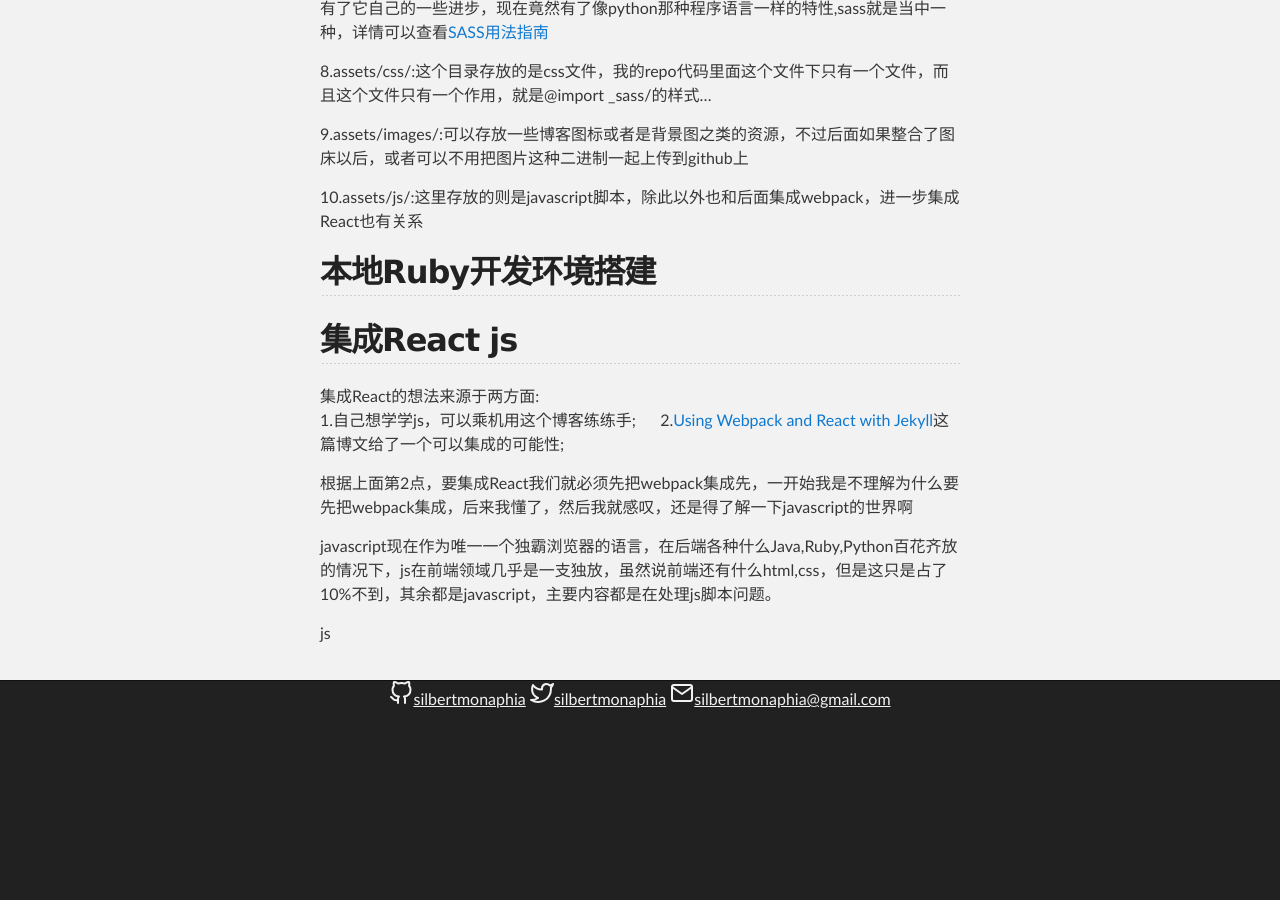
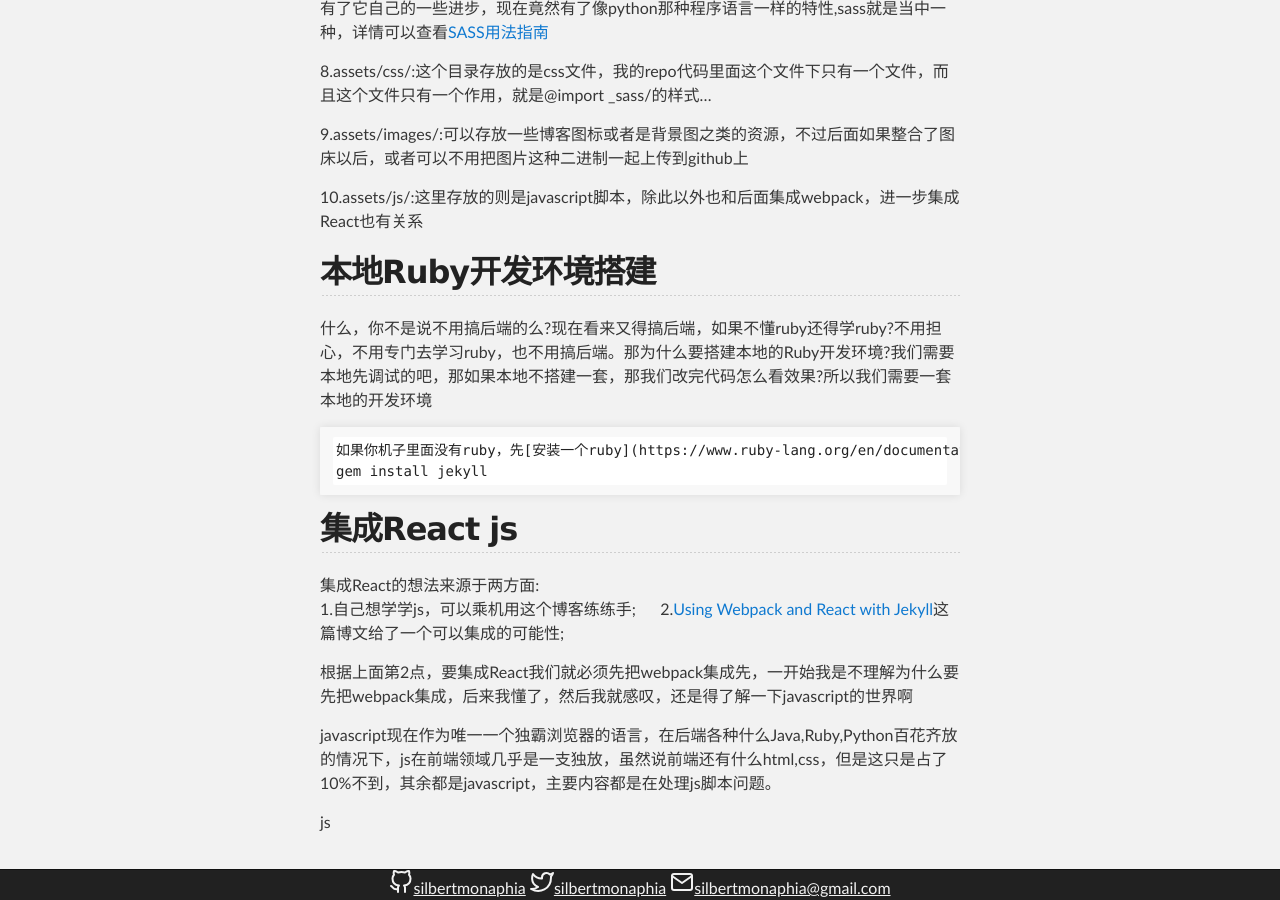
Before and after one commit to silbertmonaphia/silbertmonaphia.github.io, a Jekyll site: the page built from _posts/2018-01-02-关于这个博客.md, in a window 1280 px wide and 900 px high, scrolled down 2720 px. Built offline with Jekyll 4.4.1, drawn with Linux system fonts in a browser that asks for light colours; our own code applies the rules of GitHub Pages for plain Markdown files; the repository's description, which GitHub fills in, is left out; before the commit the page ends 3431 px from its top, so only the background shows below that.

Commit message:
Update 2018-01-02-关于这个博客.md

````diff
--- a/_posts/2018-01-02-关于这个博客.md
+++ b/_posts/2018-01-02-关于这个博客.md
@@ -83,7 +83,11 @@
 10.assets/js/:这里存放的则是javascript脚本，除此以外也和后面集成webpack，进一步集成React也有关系
 
 ## 本地Ruby开发环境搭建
-
+什么，你不是说不用搞后端的么?现在看来又得搞后端，如果不懂ruby还得学ruby?不用担心，不用专门去学习ruby，也不用搞后端。那为什么要搭建本地的Ruby开发环境?我们需要本地先调试的吧，那如果本地不搭建一套，那我们改完代码怎么看效果?所以我们需要一套本地的开发环境
+```
+如果你机子里面没有ruby，先[安装一个ruby](https://www.ruby-lang.org/en/documentation/installation/#apt)
+gem install jekyll
+```
 
 ## 集成React js
 集成React的想法来源于两方面:
````
